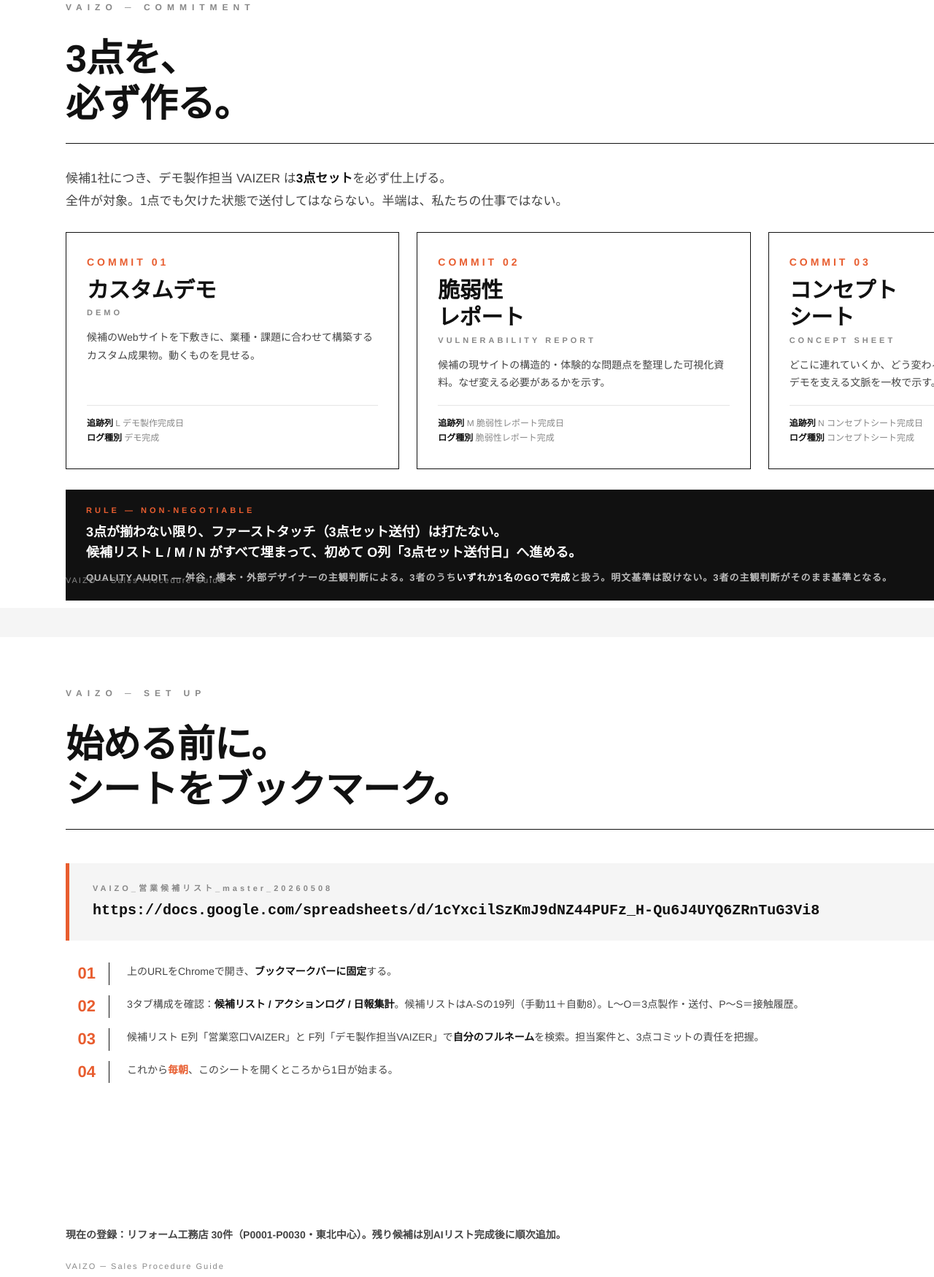
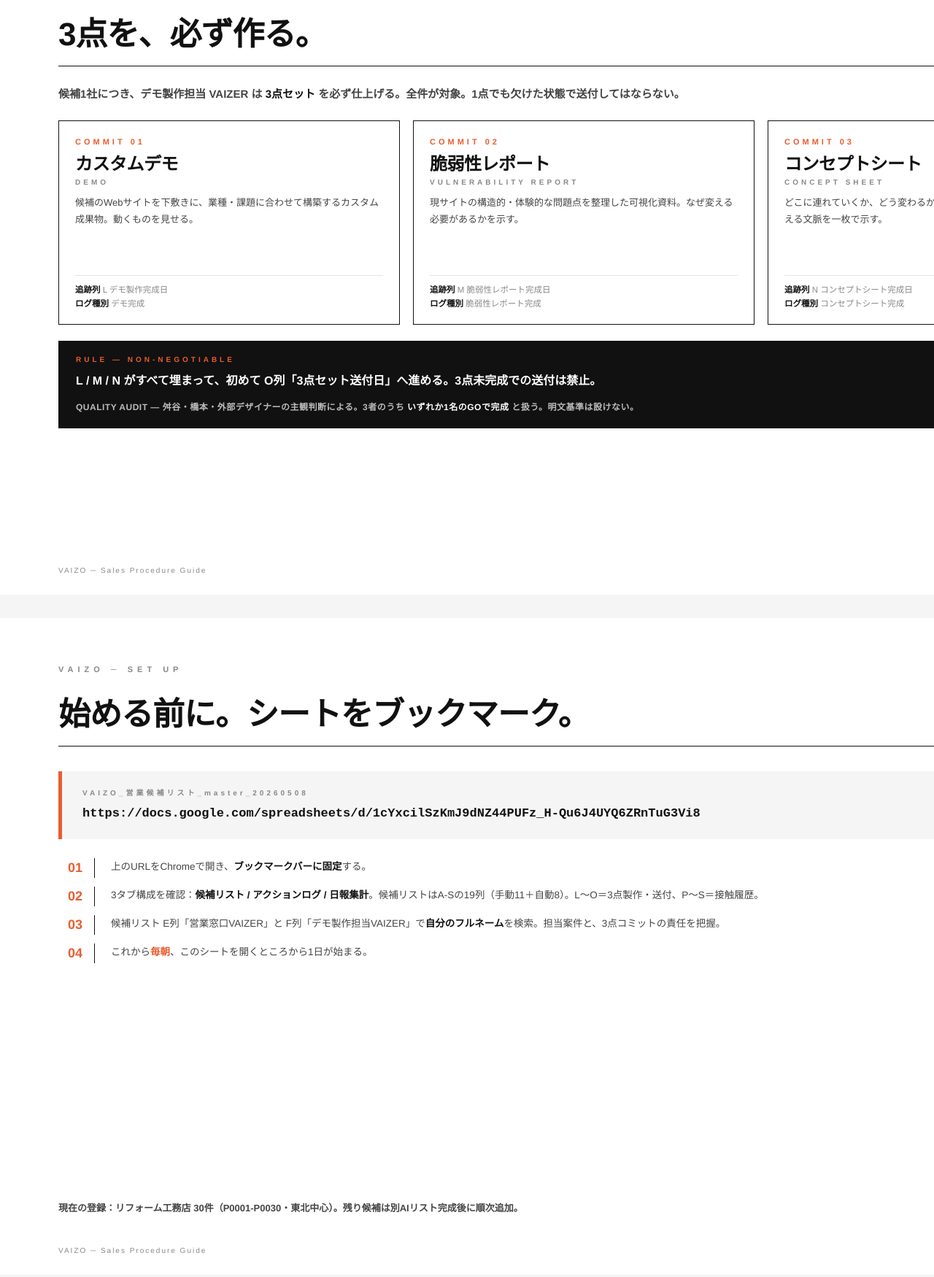
Before and after one commit to y-hashimoto-vaizo/vaizo-sales-procedure, a plain HTML site: page index.html in a window 1280 px wide. Shown: the part 1047-2797 px from the top of the page at 73% size. Drawn offline with Linux system fonts and the light colour scheme.

Commit message:
v1.4: Layout overhaul — fix text overlap, tighten typography, single-line H1s, balanced spacing

```diff
--- a/index.html
+++ b/index.html
@@ -6,53 +6,54 @@
 <style>
   * { margin: 0; padding: 0; box-sizing: border-box;
       font-family: 'Helvetica Neue', 'Hiragino Kaku Gothic ProN', 'Yu Gothic', sans-serif; }
-  body { background: #F5F5F5; color: #111111; padding: 40px 0; }
-  .slide { width: 1600px; height: 900px; background: #FFFFFF; padding: 70px 90px; margin: 0 auto 40px; position: relative; overflow: hidden; display: flex; flex-direction: column; }
+  body { background: #F5F5F5; color: #111111; padding: 30px 0; }
+  .slide { width: 1600px; height: 900px; background: #FFFFFF; padding: 64px 80px 80px; margin: 0 auto 32px; position: relative; overflow: hidden; display: flex; flex-direction: column; }
   .slide-mission { background: #111111; color: #FFFFFF; justify-content: center; }
-  .header-row { display: flex; justify-content: space-between; align-items: baseline; margin-bottom: 32px; }
-  .eyebrow { font-size: 12px; color: #888; letter-spacing: 7px; font-weight: 700; }
-  .num { font-size: 12px; color: #E85D2F; letter-spacing: 3px; font-weight: 800; }
-  h1 { font-size: 52px; font-weight: 800; letter-spacing: -1.2px; line-height: 1.2; padding-bottom: 22px; border-bottom: 1px solid #111; margin-bottom: 32px; }
-  .body-large { font-size: 17px; line-height: 1.85; color: #444; font-weight: 500; }
+  .header-row { display: flex; justify-content: space-between; align-items: baseline; margin-bottom: 28px; }
+  .eyebrow { font-size: 11px; color: #888; letter-spacing: 6px; font-weight: 700; }
+  .num { font-size: 11px; color: #E85D2F; letter-spacing: 3px; font-weight: 800; }
+  h1 { font-size: 44px; font-weight: 800; letter-spacing: -1px; line-height: 1.25; padding-bottom: 16px; border-bottom: 1px solid #111; margin-bottom: 24px; }
+  .subtitle { font-size: 15px; line-height: 1.85; color: #444; font-weight: 600; margin-bottom: 18px; }
   .accent { color: #E85D2F; font-weight: 800; }
   .bold { font-weight: 800; color: #111; }
   .slide-mission .eyebrow { color: #888; }
   .slide-mission .num { color: #E85D2F; }
-  .mission-statement { font-size: 88px; font-weight: 800; line-height: 1.25; letter-spacing: -2px; color: #FFF; }
-  .mission-sub { font-size: 20px; line-height: 1.9; color: #888; margin-top: 56px; letter-spacing: 2px; font-weight: 700; }
-  .commit-grid { display: grid; grid-template-columns: 1fr 1fr 1fr; gap: 24px; margin-top: 12px; }
-  .commit-card { border: 1px solid #111; padding: 32px 28px; display: flex; flex-direction: column; background: #FFF; }
-  .commit-card .card-num { font-size: 14px; color: #E85D2F; letter-spacing: 4px; font-weight: 800; margin-bottom: 12px; }
-  .commit-card .card-name { font-size: 30px; font-weight: 800; color: #111; line-height: 1.25; margin-bottom: 6px; letter-spacing: -0.5px; }
-  .commit-card .card-en { font-size: 11px; color: #888; letter-spacing: 4px; font-weight: 700; margin-bottom: 16px; }
-  .commit-card .card-desc { font-size: 14px; line-height: 1.75; color: #444; margin-bottom: 18px; flex: 1; }
-  .commit-card .card-meta { border-top: 1px solid #E5E5E5; padding-top: 14px; font-size: 12px; color: #888; line-height: 1.7; }
+  .mission-statement { font-size: 76px; font-weight: 800; line-height: 1.3; letter-spacing: -1.5px; color: #FFF; }
+  .mission-sub { font-size: 17px; line-height: 1.95; color: #888; margin-top: 48px; letter-spacing: 1.5px; font-weight: 700; }
+  .commit-grid { display: grid; grid-template-columns: 1fr 1fr 1fr; gap: 18px; margin-top: 4px; }
+  .commit-card { border: 1px solid #111; padding: 22px 22px 18px; display: flex; flex-direction: column; background: #FFF; min-height: 280px; }
+  .commit-card .card-num { font-size: 11px; color: #E85D2F; letter-spacing: 4px; font-weight: 800; margin-bottom: 10px; }
+  .commit-card .card-name { font-size: 24px; font-weight: 800; color: #111; line-height: 1.25; margin-bottom: 4px; letter-spacing: -0.5px; }
+  .commit-card .card-en { font-size: 10px; color: #888; letter-spacing: 4px; font-weight: 700; margin-bottom: 12px; }
+  .commit-card .card-desc { font-size: 13px; line-height: 1.75; color: #444; margin-bottom: 14px; flex: 1; }
+  .commit-card .card-meta { border-top: 1px solid #E5E5E5; padding-top: 10px; font-size: 11.5px; color: #888; line-height: 1.65; }
   .commit-card .card-meta .k { color: #111; font-weight: 800; }
-  .commit-bottom { margin-top: 28px; padding: 20px 28px; background: #111; color: #FFF; font-size: 18px; font-weight: 800; line-height: 1.55; }
-  .commit-bottom .bottom-eyebrow { font-size: 11px; color: #E85D2F; letter-spacing: 4px; font-weight: 800; margin-bottom: 8px; display: block; }
-  .commit-bottom .audit-line { font-size: 13px; font-weight: 700; color: #BBB; margin-top: 10px; line-height: 1.6; letter-spacing: 1px; }
-  .url-box { background: #F5F5F5; padding: 26px 32px; font-family: 'Courier New', 'Consolas', monospace; font-size: 20px; color: #111; margin: 14px 0 22px; word-break: break-all; border-left: 5px solid #E85D2F; line-height: 1.5; font-weight: 700; }
-  .url-box .url-eyebrow { font-family: 'Helvetica Neue', sans-serif; font-size: 11px; color: #888; letter-spacing: 4px; font-weight: 800; display: block; margin-bottom: 8px; }
-  .step-grid { display: grid; grid-template-columns: 60px 1fr; gap: 14px 24px; margin-top: 8px; }
-  .step-grid .step-num { font-size: 22px; font-weight: 800; color: #E85D2F; text-align: right; line-height: 1.4; border-right: 1px solid #111; padding-right: 18px; }
-  .step-grid .step-body { font-size: 15px; line-height: 1.7; color: #111; }
-  .step-grid .step-body .step-time { display: inline-block; font-size: 10px; font-weight: 800; color: #E85D2F; letter-spacing: 3px; margin-bottom: 2px; }
-  .step-grid .step-body .step-detail { font-size: 14px; color: #444; line-height: 1.75; }
-  .example-block { border-left: 4px solid #111; padding: 12px 18px; background: #F5F5F5; margin-bottom: 8px; font-family: 'Courier New', 'Consolas', monospace; font-size: 12.5px; line-height: 1.6; color: #111; }
-  .example-block .ex-label { font-family: 'Helvetica Neue', sans-serif; font-size: 10px; font-weight: 800; color: #E85D2F; letter-spacing: 3px; margin-bottom: 4px; display: block; }
-  .forbidden-list { margin-top: 12px; list-style: none; padding: 0; }
-  .forbidden-list li { font-size: 18px; font-weight: 800; color: #111; padding: 14px 22px; margin-bottom: 8px; border-left: 5px solid #E85D2F; background: #F5F5F5; line-height: 1.4; }
-  .forbidden-list li .label { font-size: 10px; color: #E85D2F; letter-spacing: 4px; font-weight: 800; display: block; margin-bottom: 4px; }
-  .qa-grid { display: grid; grid-template-columns: 1fr; gap: 12px; margin-top: 8px; }
-  .qa-block { padding: 6px 0; }
-  .qa-block .q { font-weight: 800; color: #111; font-size: 14px; margin-bottom: 4px; line-height: 1.5; }
+  .commit-bottom { margin-top: 22px; padding: 18px 24px; background: #111; color: #FFF; font-size: 16px; font-weight: 800; line-height: 1.65; }
+  .commit-bottom .bottom-eyebrow { font-size: 10px; color: #E85D2F; letter-spacing: 4px; font-weight: 800; margin-bottom: 8px; display: block; }
+  .commit-bottom .audit-line { font-size: 12px; font-weight: 600; color: #BBB; margin-top: 12px; line-height: 1.75; letter-spacing: 0.5px; }
+  .commit-bottom .audit-line strong { color: #FFF; font-weight: 800; }
+  .url-box { background: #F5F5F5; padding: 22px 28px; font-family: 'Courier New', 'Consolas', monospace; font-size: 17px; color: #111; margin: 10px 0 22px; word-break: break-all; border-left: 5px solid #E85D2F; line-height: 1.5; font-weight: 700; }
+  .url-box .url-eyebrow { font-family: 'Helvetica Neue', sans-serif; font-size: 10px; color: #888; letter-spacing: 4px; font-weight: 800; display: block; margin-bottom: 8px; }
+  .step-grid { display: grid; grid-template-columns: 50px 1fr; gap: 12px 22px; margin-top: 4px; }
+  .step-grid .step-num { font-size: 18px; font-weight: 800; color: #E85D2F; text-align: right; line-height: 1.5; border-right: 1px solid #111; padding-right: 16px; }
+  .step-grid .step-body { font-size: 14px; line-height: 1.7; color: #111; }
+  .step-grid .step-body .step-time { display: inline-block; font-size: 9px; font-weight: 800; color: #E85D2F; letter-spacing: 3px; margin-bottom: 2px; }
+  .step-grid .step-body .step-detail { font-size: 13.5px; color: #444; line-height: 1.75; }
+  .example-block { border-left: 3px solid #111; padding: 9px 16px; background: #F5F5F5; margin-bottom: 6px; font-family: 'Courier New', 'Consolas', monospace; font-size: 12px; line-height: 1.65; color: #111; }
+  .example-block .ex-label { font-family: 'Helvetica Neue', sans-serif; font-size: 9px; font-weight: 800; color: #E85D2F; letter-spacing: 3px; margin-bottom: 3px; display: block; }
+  .forbidden-list { margin-top: 8px; list-style: none; padding: 0; }
+  .forbidden-list li { font-size: 15px; font-weight: 800; color: #111; padding: 11px 18px; margin-bottom: 7px; border-left: 4px solid #E85D2F; background: #F5F5F5; line-height: 1.45; }
+  .forbidden-list li .label { font-size: 9px; color: #E85D2F; letter-spacing: 4px; font-weight: 800; display: block; margin-bottom: 3px; }
+  .qa-grid { display: grid; grid-template-columns: 1fr; gap: 9px; margin-top: 4px; }
+  .qa-block { padding: 4px 0; }
+  .qa-block .q { font-weight: 800; color: #111; font-size: 13px; margin-bottom: 3px; line-height: 1.5; }
   .qa-block .q::before { content: "Q. "; color: #E85D2F; font-weight: 800; }
-  .qa-block .a { font-size: 13px; color: #444; padding-left: 22px; line-height: 1.65; }
+  .qa-block .a { font-size: 12.5px; color: #444; padding-left: 22px; line-height: 1.7; }
   .qa-block .a::before { content: "A. "; color: #111; font-weight: 800; margin-left: -22px; }
-  .footer-meta { position: absolute; bottom: 32px; left: 90px; right: 90px; display: flex; justify-content: space-between; font-size: 11px; color: #888; letter-spacing: 2px; }
-  .quote-bottom { font-size: 14px; color: #444; margin-top: auto; padding-top: 22px; font-weight: 600; line-height: 1.6; }
-  .section-h { font-size: 13px; letter-spacing: 4px; color: #E85D2F; font-weight: 800; margin-top: 18px; margin-bottom: 6px; }
-  .two-col { display: grid; grid-template-columns: 1fr 1fr; gap: 36px; margin-top: 8px; }
+  .footer-meta { position: absolute; bottom: 28px; left: 80px; right: 80px; display: flex; justify-content: space-between; font-size: 10px; color: #888; letter-spacing: 2px; }
+  .quote-bottom { font-size: 13px; color: #444; margin-top: auto; padding-top: 18px; font-weight: 600; line-height: 1.7; }
+  .section-h { font-size: 12px; letter-spacing: 4px; color: #E85D2F; font-weight: 800; margin-top: 14px; margin-bottom: 6px; }
+  .two-col { display: grid; grid-template-columns: 1fr 1fr; gap: 36px; margin-top: 4px; }
   @media print { body { background: #FFF; padding: 0; } .slide { margin: 0; page-break-after: always; } }
 </style>
 </head>
@@ -76,11 +77,8 @@
     <div class="eyebrow">VAIZO ─ COMMITMENT</div>
     <div class="num">02 / 05</div>
   </div>
-  <h1>3点を、<br>必ず作る。</h1>
-  <p class="body-large" style="margin-bottom: 14px;">
-    候補1社につき、デモ製作担当 VAIZER は<span class="bold">3点セット</span>を必ず仕上げる。<br>
-    全件が対象。1点でも欠けた状態で送付してはならない。半端は、私たちの仕事ではない。
-  </p>
+  <h1>3点を、必ず作る。</h1>
+  <p class="subtitle">候補1社につき、デモ製作担当 VAIZER は <span class="bold">3点セット</span> を必ず仕上げる。全件が対象。1点でも欠けた状態で送付してはならない。</p>
   <div class="commit-grid">
     <div class="commit-card">
       <div class="card-num">COMMIT 01</div>
@@ -91,14 +89,14 @@
     </div>
     <div class="commit-card">
       <div class="card-num">COMMIT 02</div>
-      <div class="card-name">脆弱性<br>レポート</div>
+      <div class="card-name">脆弱性レポート</div>
       <div class="card-en">VULNERABILITY REPORT</div>
-      <div class="card-desc">候補の現サイトの構造的・体験的な問題点を整理した可視化資料。なぜ変える必要があるかを示す。</div>
+      <div class="card-desc">現サイトの構造的・体験的な問題点を整理した可視化資料。なぜ変える必要があるかを示す。</div>
       <div class="card-meta"><span class="k">追跡列</span> M 脆弱性レポート完成日<br><span class="k">ログ種別</span> 脆弱性レポート完成</div>
     </div>
     <div class="commit-card">
       <div class="card-num">COMMIT 03</div>
-      <div class="card-name">コンセプト<br>シート</div>
+      <div class="card-name">コンセプトシート</div>
       <div class="card-en">CONCEPT SHEET</div>
       <div class="card-desc">どこに連れていくか、どう変わるかを言語化した提案の輪郭。デモを支える文脈を一枚で示す。</div>
       <div class="card-meta"><span class="k">追跡列</span> N コンセプトシート完成日<br><span class="k">ログ種別</span> コンセプトシート完成</div>
@@ -106,9 +104,8 @@
   </div>
   <div class="commit-bottom">
     <span class="bottom-eyebrow">RULE — NON-NEGOTIABLE</span>
-    3点が揃わない限り、ファーストタッチ（3点セット送付）は打たない。<br>
-    候補リスト L / M / N がすべて埋まって、初めて O列「3点セット送付日」へ進める。
-    <div class="audit-line">QUALITY AUDIT — 舛谷・橋本・外部デザイナーの主観判断による。3者のうち<strong style="color:#FFF;">いずれか1名のGOで完成</strong>と扱う。明文基準は設けない。3者の主観判断がそのまま基準となる。</div>
+    L / M / N がすべて埋まって、初めて O列「3点セット送付日」へ進める。3点未完成での送付は禁止。
+    <div class="audit-line">QUALITY AUDIT — 舛谷・橋本・外部デザイナーの主観判断による。3者のうち <strong>いずれか1名のGOで完成</strong> と扱う。明文基準は設けない。</div>
   </div>
   <div class="footer-meta">
     <span>VAIZO ─ Sales Procedure Guide</span>
@@ -121,7 +118,7 @@
     <div class="eyebrow">VAIZO ─ SET UP</div>
     <div class="num">03 / 05</div>
   </div>
-  <h1>始める前に。<br>シートをブックマーク。</h1>
+  <h1>始める前に。シートをブックマーク。</h1>
   <div class="url-box">
     <span class="url-eyebrow">VAIZO_営業候補リスト_master_20260508</span>
     https://docs.google.com/spreadsheets/d/1cYxcilSzKmJ9dNZ44PUFz_H-Qu6J4UYQ6ZRnTuG3Vi8
@@ -148,7 +145,7 @@
     <div class="eyebrow">VAIZO ─ DAILY ROUTINE</div>
     <div class="num">04 / 05</div>
   </div>
-  <h1>朝の5分、<br>動いた直後の30秒。</h1>
+  <h1>朝の5分、動いた直後の30秒。</h1>
   <h2 class="section-h">朝の5分（毎日）</h2>
   <div class="step-grid">
     <div class="step-num">01</div>
@@ -173,9 +170,6 @@
     </div>
   </div>
   <h2 class="section-h">動いた直後の30秒（毎アクション）</h2>
-  <p class="body-large" style="font-size: 14px; margin-bottom: 8px;">
-    動いたら即、タブ②に1行追記。<span class="bold">後回しは禁止。</span>記入と同時にL-S列が自動更新される。
-  </p>
   <div class="example-block">
     <span class="ex-label">3点セット送付</span>2026-05-09 16:00 / P0007 / [担当VAIZER] / 3点セット送付 / 候補先宛、デモ＋脆弱性＋コンセプトURLを1通のメールで送信
   </div>
@@ -197,10 +191,10 @@
     <div class="num">05 / 05</div>
   </div>
   <h1>夕方の3分と、月曜会議。</h1>
-  <div class="step-grid" style="grid-template-columns: 80px 1fr;">
-    <div class="step-num" style="font-size:18px;">夕方</div>
+  <div class="step-grid" style="grid-template-columns: 60px 1fr;">
+    <div class="step-num" style="font-size:15px;">夕方</div>
     <div class="step-body"><div class="step-detail"><span class="bold">G列ステージ</span>と<span class="bold">J列 次アクション期日</span>を担当全件で確定。期日空欄のまま退社しない。</div></div>
-    <div class="step-num" style="font-size:18px;">月曜</div>
+    <div class="step-num" style="font-size:15px;">月曜</div>
     <div class="step-body"><div class="step-detail">全員でシート画面共有。<span class="bold">期待値Sの停滞</span>と<span class="bold">3点コミット未完成案件</span>から議論する。</div></div>
   </div>
   <div class="two-col">
@@ -221,7 +215,7 @@
         </div>
         <div class="qa-block">
           <div class="q">3点の品質チェックは誰が？</div>
-          <div class="a">舛谷・橋本・外部デザイナーの3者。いずれか1名のGOで完成と扱う。明文基準は設けない。</div>
+          <div class="a">舛谷・橋本・外部デザイナーの3者。いずれか1名のGOで完成と扱う。</div>
         </div>
         <div class="qa-block">
           <div class="q">候補IDが分からない時は？</div>
@@ -233,7 +227,7 @@
         </div>
         <div class="qa-block">
           <div class="q">次アクション＝次ステージ？</div>
-          <div class="a">別概念。次アクション＝具体的な次の動き。次ステージ＝フロー上の段階。次アクションを実行した結果、ステージが進む／留まる。</div>
+          <div class="a">別概念。次アクション＝具体的な次の動き。次ステージ＝フロー上の段階。</div>
         </div>
       </div>
     </div>
```
